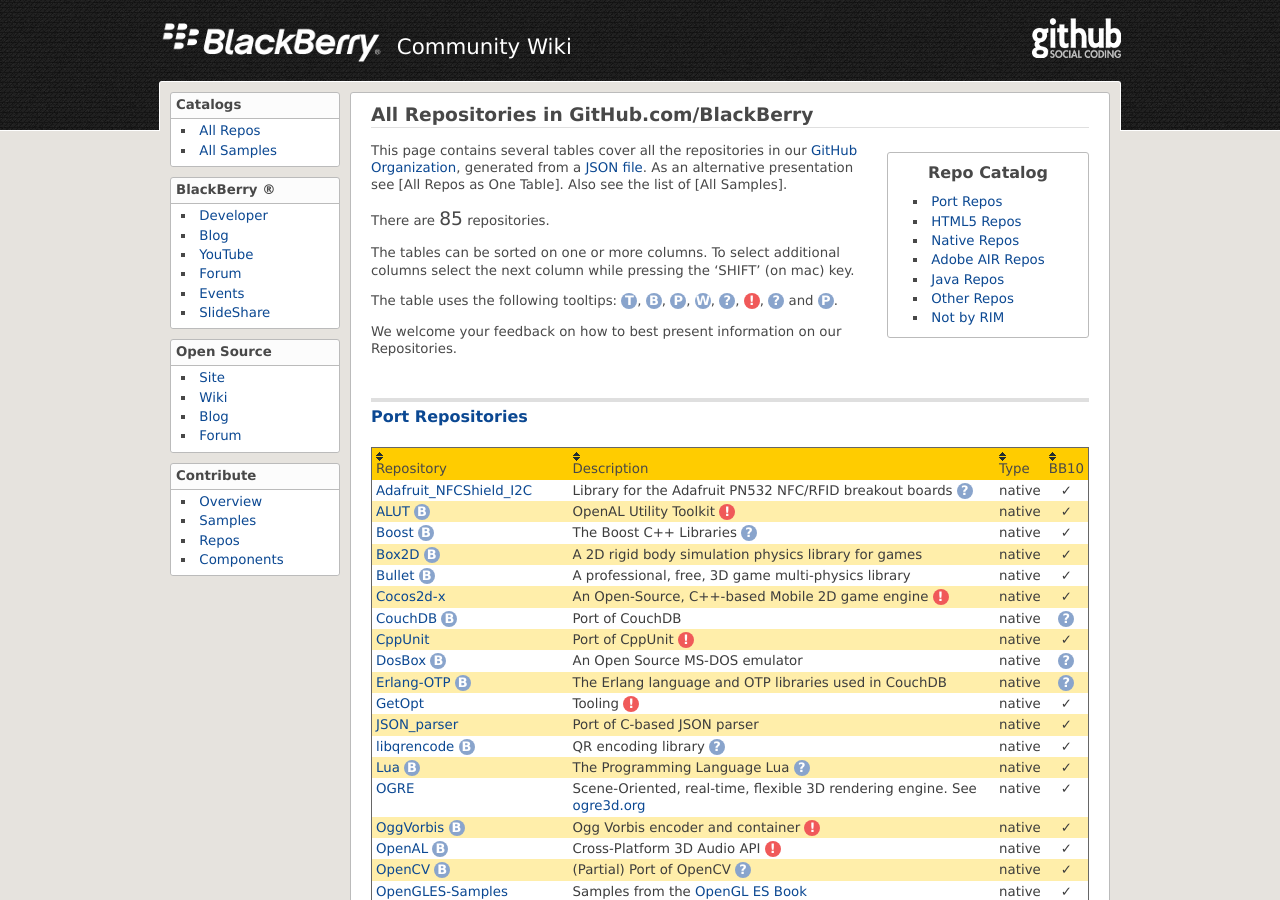
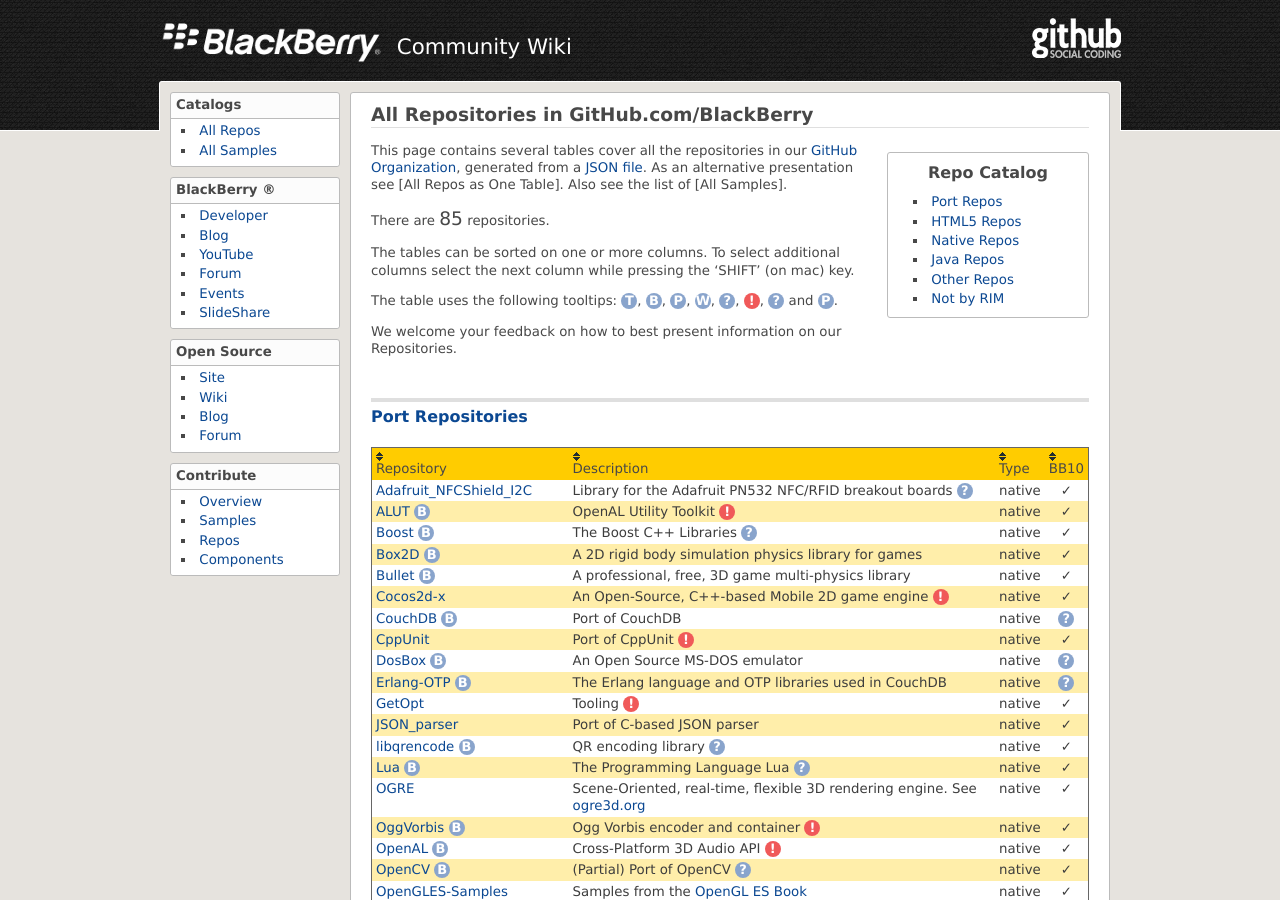
Before and after one commit to blackberry/Catalogs, a Jekyll site: the page built from All_Repos.md, in a window 1280 px wide and 900 px high. Built offline with Jekyll 4.4.1, drawn with Linux system fonts in a browser that asks for light colours; some of the changed text lies outside the part shown.

Commit message:
Removes links to AIR repos

```diff
--- a/All_Repos.md
+++ b/All_Repos.md
@@ -13,7 +13,6 @@ jsfile: All_Repos.js
 <li><a href="#repoPorts">Port Repos</a></li>
 <li><a href="#repoHtml5">HTML5 Repos</a></li>
 <li><a href="#repoNative">Native Repos</a></li>
-<li><a href="#repoAir">Adobe AIR Repos</a></li>
 <li><a href="#repoJava">Java Repos</a></li>
 <li><a href="#repoOther">Other Repos</a></li>
 <li><a href="#repoNotRim">Not by RIM</a></li>
@@ -62,12 +61,6 @@ We welcome your feedback on how to best present information on our Repositories.
 
 <a href="#top">Back to top</a>
 
-<div id="repoAir">
-<a href="repoAir"><h2>Adobe AIR Repositories</h2></a>
-</div>
-
-<a href="#top">Back to top</a>
-
 <div id="repoJava">
 <a href="repoJava"><h2>Java Repositories</h2></a>
 </div>
```
Also changed, not shown: All_Samples.md (+1 -1 lines).
